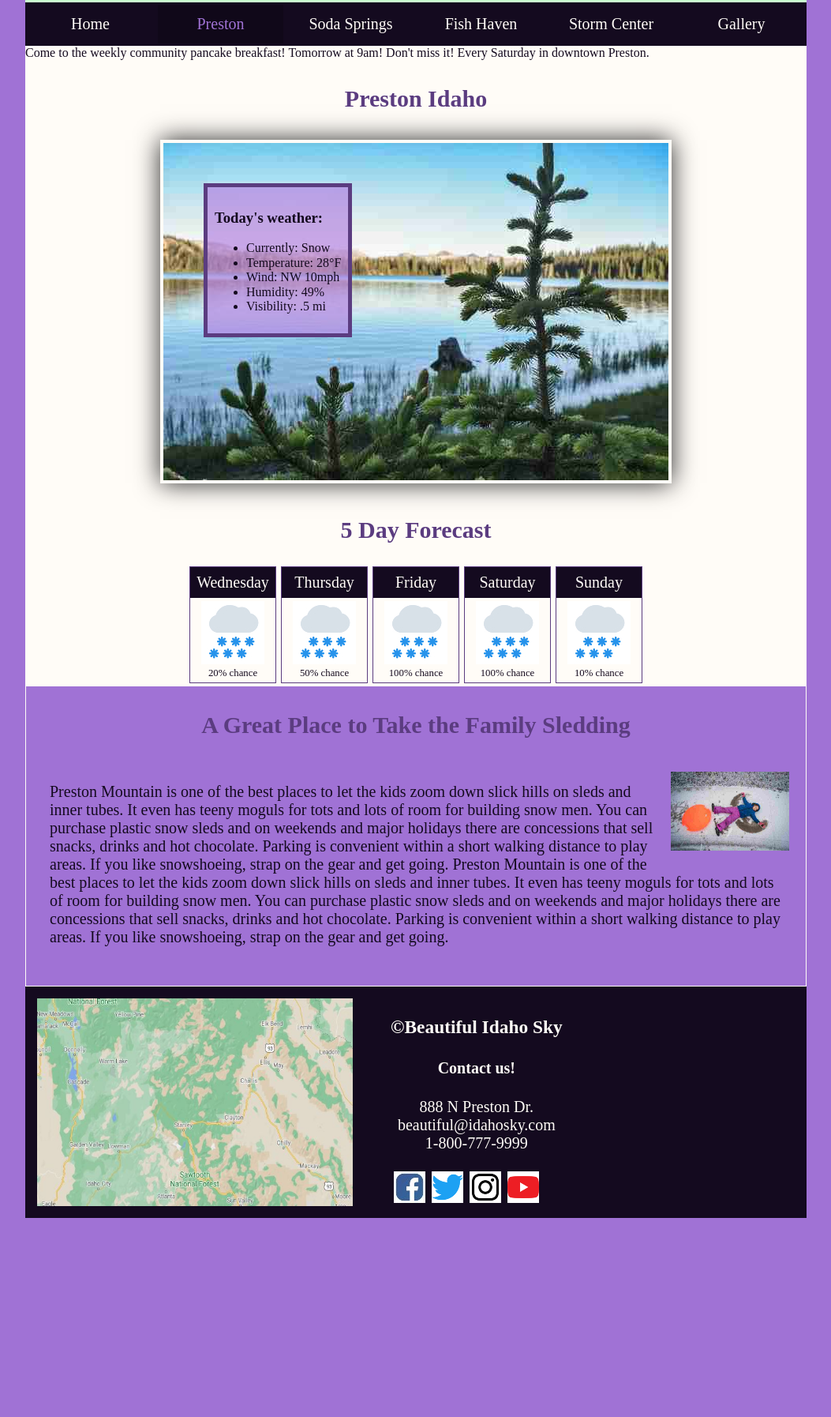
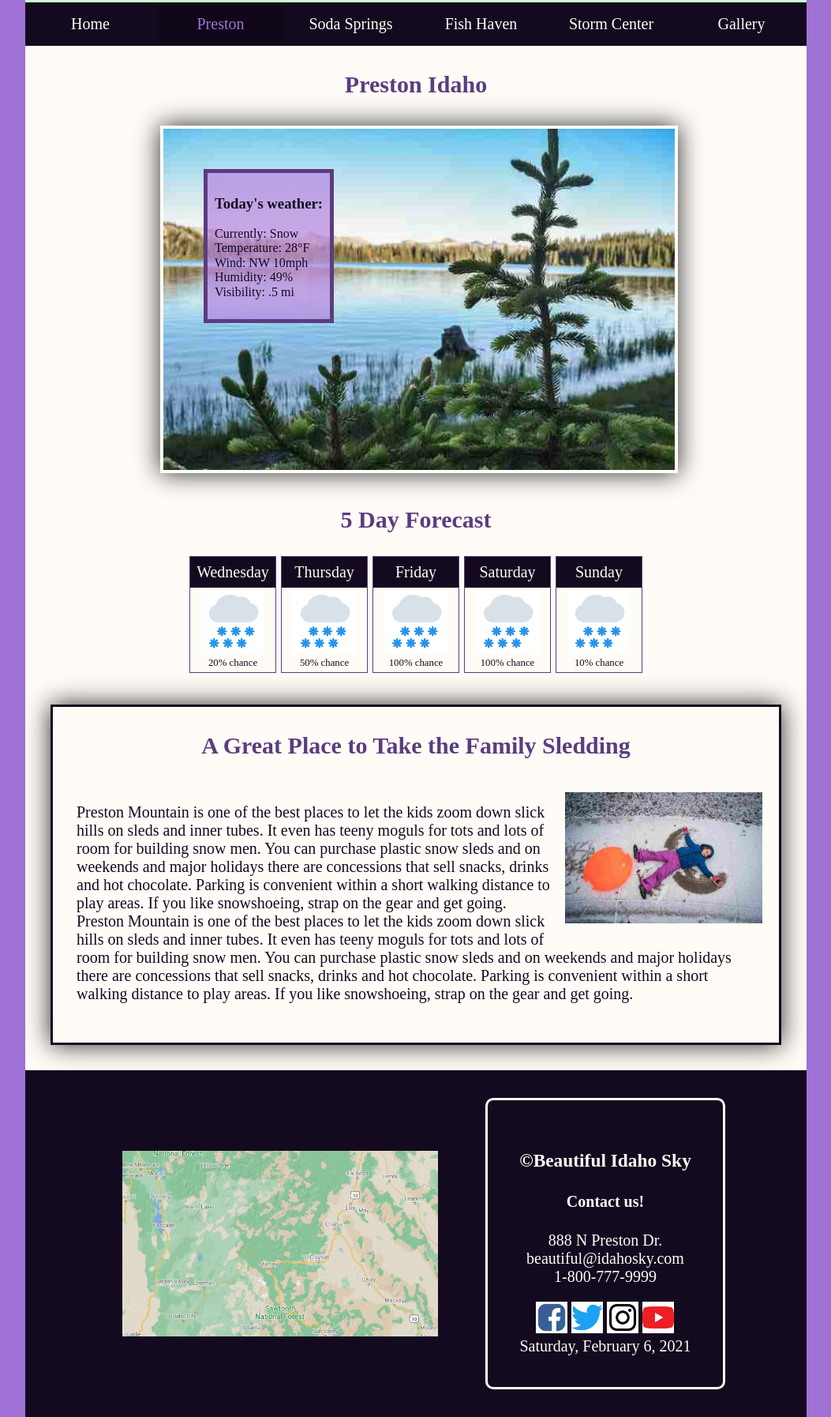
Before and after one commit to erlacla/wdd230, a plain HTML site: page lesson5/preston-5.html in a window 1280 px wide. Shown: the part 133-1927 px from the top of the page at 79% size, without its empty margins (113-1166 px from the left). Before the commit the page ends 1675 px from the top, so only its background shows below. Drawn offline with Linux system fonts and the light colour scheme; a web font is replaced by a local one.

Commit message:
preston page updates

```diff
--- a/lesson4/css/medium.css
+++ b/lesson4/css/medium.css
@@ -23,4 +23,27 @@
   h1 {
     font-size: 30px;
   }
+  footer {
+    display: flex;
+  }
+  #preston-map {
+    width: 100%;
+  }
+
+  .position-weather-box {
+    position: relative;
+    margin: 10px auto;
+  }
+  .todaysWeather {
+    border: 5px solid #5b3c80;
+    background-color: rgba(182, 134, 226, 0.7);
+    padding: 9px;
+    position: absolute;
+    top: 55px;
+    left: 55px;
+    font-family: "Fenix", serif;
+  }
+  header h1 {
+    max-width: 0;
+  }
 }
--- a/lesson5/css/large.css
+++ b/lesson5/css/large.css
@@ -14,4 +14,7 @@
     h1 {
       font-size: 40px;
     }
+    footer {
+      display: flex;
+    }
   }
--- a/lesson5/css/small.css
+++ b/lesson5/css/small.css
@@ -24,11 +24,15 @@ header {
   font-family: "Fenix", serif;
   text-align: center;
 }
+header h1 {
+  max-width: 200px;
+  font-size: 28px;
+}
 
 body {
   color: #140a1f;
   background-color: #a072d5;
-    max-width: 500px;
+ display: block;
   margin: 0 auto;
 }
 
@@ -69,7 +73,8 @@ header {
 }
 nav a:hover,
 #active:hover,
-  button:hover {
+button:hover,
+footer a:hover {
   background-color: #fffcf7;
   color: #36454f;
 }
@@ -80,28 +85,32 @@ header {
 main {
   background-color: #fffcf7;
   display: grid;
-    max-width: 995px;
+  max-width: 1000px;
   margin: 0 auto;
 }
-
 
 h1 {
   color: #140a1f;
   margin: 0;
   font-size: 25px;
+  font-family: "Fenix", serif;
 }
 h2 {
   color: #5b3c80;
   text-align: center;
   margin-top: 2rem;
   font-size: 30px;
+  font-family: "Fenix", serif;
 }
 p {
   font-size: 20px;
   padding: 30px;
+  font-family: "Fenix", serif;
 }
 footer {
-    display: flex;
+  display: grid;
+  align-items: center;
+  justify-content: center;
   color: #fffcf7;
   text-align: center;
   padding: 0.75rem;
@@ -111,13 +120,12 @@ header {
   background-color: #140a1f;
   max-width: 995px;
   margin: 0 auto;
+  font-family: "Fenix", serif;
 }
 footer a {
   color: #fffcf7;
 }
-  footer section {
-      padding-left: 3rem;
-  }
+
 .position-weather-box {
   position: relative;
   margin: 10px auto;
@@ -129,26 +137,25 @@ header {
   position: absolute;
   top: 55px;
   left: 55px;
-
-
+  font-family: "Fenix", serif;
 }
 
 #idahoLake {
-      display: block;
-      margin-right: auto;
-    margin-left: auto;
-    max-width: 100%;
+  width: 100%;
   height: auto;
   box-shadow: 0 0 30px rgb(41, 41, 41);
 }
+section ul {
+  list-style-type: none;
+  font-size: 10;
+  padding: 0;
+}
 .grid {
   display: grid;
-    grid-template-columns: repeat(auto-fit, minmax(50px,1fr));
+  grid-template-columns: repeat(auto-fit, minmax(50px, 1fr));
   max-width: 580px;
   margin: 0 auto;
   font-size: 20px;
-
-
 }
 
 .grid-top {
@@ -156,9 +163,10 @@ header {
   text-align: center;
   color: #fffcf7;
   background-color: #140a1f;
-padding: .5rem;
+  padding: 0.5rem;
+  font-family: "Fenix", serif;
 }
-.grid-lines{
+.grid-lines {
   border: 1px solid #5b3c80;
   margin: 3px;
 }
@@ -169,6 +177,9 @@ padding: .5rem;
   font-size: 0.8rem;
   text-align: center;
 }
+#fivedayforcast {
+  margin-bottom: 5px;
+}
 div img {
   padding: 0.25rem;
   display: block;
@@ -177,24 +188,40 @@ div img {
 }
 .article {
   color: #140a1f;
-    background-color: #a072d5;
-    border: 1px solid #fffcf7;
+  background-color:  #fffcf7;
+  border: 3px solid #140a1f;
+  margin: 2rem;
+  box-shadow: 0 0 30px rgb(41, 41, 41);
 }
 #sled {
   float: right;
   margin-right: 5px;
-    width: 150px;
+  width: 250px;
   padding: 1rem;
 }
 #preston-map {
-    max-width: 400px;
-
+  width: 400px;
+  padding: 2em;
 }
 #preston-contact {
   list-style: none;
+}
+.social-media {
+  display: flex;
   padding: 0;
 }
-.social-media {
-    width: 10px;
-    display: flex;
+.footersection {
+  padding: 2em;
+  border: 3px solid #fffcf7;
+  border-radius: 10px;
+  margin: 20px;
 }
+#pancake {
+  display: none;
+  background-color: #5b3c80;
+  color: #fffcf7;
+  padding: .5rem;
+  border: 8px dotted yellow;
+  font-size: 40px;
+  text-align: center;
+}
--- a/lesson5/js/preston-5.js
+++ b/lesson5/js/preston-5.js
@@ -1,16 +1,21 @@
+let today = new Date();
+let currentDay = new Intl.DateTimeFormat("en-US", { dateStyle: "full" }).format(
+  today
+);
+let date = document.querySelector("#currentdate");
+date.textContent = currentDay;
+
 function toggleMenu() {
-    document.getElementById("nav").classList.toggle("hide");
-  }
+  document.getElementById("nav").classList.toggle("hide");
+}
+
+today.getDate() == 5 ? (pancake.style.display = "block") : pancake.style.display === "none";
 
 
-function date() {
-    let getday = new Date();
-    getday.getDate();
-let x = document.getElementById("invite");
-    let display = (getday == 5) ? x.style.display = "block" : x.style.display === "none";
-}
-
-let today = new Date();
-let currentDay = new Intl.DateTimeFormat("en-US", { dateStyle: "full" }).format(today);
-let date = document.querySelector("#currentdate");
-date.textContent = currentDay;
+if (!localStorage.visited) {
+    localStorage.setItem('siteVisitCount', site_visit + 1);
+    // set update to DOM element
+    document.getElementById("result").innerHTML = 'Welcome, You visited this page '+ localStorage.siteVisitCount + 'time';
+    // need to send updated value to database
+    localStorage.visited = true;
+  }
--- a/lesson5/preston-5.html
+++ b/lesson5/preston-5.html
@@ -9,9 +9,7 @@
       content="Stay updated with current weather conditions and news
     in south-east Idaho, here at Beautiful Idaho Sky. We help build a tight knit community."
     />
-    <link
-      rel="shortcut icon" href="../favicon.ico" type="image/x-icon"
-    />
+    <link rel="shortcut icon" href="../favicon.ico" type="image/x-icon" />
     <link rel="stylesheet" href="../css/normalize.css" />
     <link rel="preconnect" href="https://fonts.gstatic.com" />
     <link
@@ -42,11 +40,17 @@
       </ul>
     </nav>
     <main>
-        <div onLoad="date()" id="invite">Come to the weekly community pancake breakfast! Tomorrow at 9am!
-            Don't miss it! Every Saturday in downtown Preston.</div>
+      <div id="pancake">
+        <p>Come to the weekly community pancake breakfast! Tomorrow at 9am! Don't
+        miss it! Every Saturday in downtown Preston.</p>
+      </div>
       <h2>Preston Idaho</h2>
       <div class="position-weather-box">
-      <img id="idahoLake" src="images/hero.jpg" alt="An Idaho lake in Preston">
+        <img
+          id="idahoLake"
+          src="images/hero.jpg"
+          alt="An Idaho lake in Preston"
+        />
         <section class="todaysWeather">
           <h3>Today's weather:</h3>
           <ul>
@@ -58,55 +62,65 @@
           </ul>
         </section>
       </div>
-      <div>
+      <div id="fivedayforcast">
         <h2>5 Day Forecast</h2>
         <div class="grid">
           <div class="grid-lines">
             <span class="grid-top">Wednesday</span>
-                  <img src="images/snowicon.jpg" alt="Snow Icon">
+            <img src="images/snowicon.jpg" alt="Snow Icon" />
             <span class="forecast">20% chance</span>
           </div>
           <div class="grid-lines">
             <span class="grid-top">Thursday</span>
-                  <img src="images/snowicon.jpg" alt="Snow Icon">
+            <img src="images/snowicon.jpg" alt="Snow Icon" />
             <span class="forecast">50% chance</span>
           </div>
           <div class="grid-lines">
             <span class="grid-top">Friday</span>
-                  <img src="images/snowicon.jpg" alt="Snow Icon">
+            <img src="images/snowicon.jpg" alt="Snow Icon" />
             <span class="forecast">100% chance</span>
           </div>
           <div class="grid-lines">
             <span class="grid-top">Saturday</span>
-                  <img src="images/snowicon.jpg" alt="Snow Icon">
+            <img src="images/snowicon.jpg" alt="Snow Icon" />
             <span class="forecast">100% chance</span>
           </div>
           <div class="grid-lines">
             <span class="grid-top">Sunday</span>
-                  <img src="images/snowicon.jpg" alt="Snow Icon">
+            <img src="images/snowicon.jpg" alt="Snow Icon" />
             <span class="forecast">10% chance</span>
           </div>
-
         </div>
       </div>
       <section class="article">
         <h2>A Great Place to Take the Family Sledding</h2>
-          <img id="sled" src="images/sleddingPic.jpg" alt="Child with sled in snow">
-          <p>Preston Mountain is one of the best places to let the kids zoom down slick hills on sleds and inner tubes.
-              It even has teeny moguls for tots and lots of room for building snow men. You can purchase plastic snow sleds
-              and on weekends and major holidays there are concessions that sell snacks, drinks and hot chocolate.
-              Parking is convenient within a short walking distance to play areas. If you like snowshoeing, strap on the
-              gear and get going. Preston Mountain is one of the best places to let the kids zoom down slick hills on sleds and inner tubes.
-                It even has teeny moguls for tots and lots of room for building snow men. You can purchase plastic snow sleds
-                and on weekends and major holidays there are concessions that sell snacks, drinks and hot chocolate.
-                Parking is convenient within a short walking distance to play areas. If you like snowshoeing, strap on the
-                gear and get going.</p>
+        <img
+          id="sled"
+          src="images/sleddingPic.jpg"
+          alt="Child with sled in snow"
+        />
+        <p>
+          Preston Mountain is one of the best places to let the kids zoom down
+          slick hills on sleds and inner tubes. It even has teeny moguls for
+          tots and lots of room for building snow men. You can purchase plastic
+          snow sleds and on weekends and major holidays there are concessions
+          that sell snacks, drinks and hot chocolate. Parking is convenient
+          within a short walking distance to play areas. If you like
+          snowshoeing, strap on the gear and get going. Preston Mountain is one
+          of the best places to let the kids zoom down slick hills on sleds and
+          inner tubes. It even has teeny moguls for tots and lots of room for
+          building snow men. You can purchase plastic snow sleds and on weekends
+          and major holidays there are concessions that sell snacks, drinks and
+          hot chocolate. Parking is convenient within a short walking distance
+          to play areas. If you like snowshoeing, strap on the gear and get
+          going.
+        </p>
       </section>
-
     </main>
     <footer>
-      <img id="preston-map" src="images/map.jpg" alt="Footer Map">
-      <section>
+
+        <img id="preston-map" src="images/map.jpg" alt="Footer Map" />
+        <section class="footersection">
           <h3>&copy;Beautiful Idaho Sky</h3>
           <h4>Contact us!</h4>
           <ul id="preston-contact">
@@ -114,15 +128,20 @@
             <li>beautiful@idahosky.com</li>
             <li>1-800-777-9999</li>
           </ul>
-<div class="social-media">
-    <img src="images/Facebookicon.jpg" alt="Facebook Icon">
-    <img src="images/Twittericon.jpg" alt="Twitter Icon">
-    <img src="images/Instagramicon.jpg" alt="Instagram Icon">
-    <img src="images/Youtubeicon.jpg" alt="Youtube Icon">
-</div>
+          <section class="socialmediasection">
+
+            <a href="#"><img src="images/Facebookicon.jpg" alt="Facebook Icon" /></a>
+            <a href="#"><img src="images/Twittericon.jpg" alt="Twitter Icon" /></a>
+            <a href="#"><img src="images/Instagramicon.jpg" alt="Instagram Icon" /></a>
+            <a href="#"><img src="images/Youtubeicon.jpg" alt="Youtube Icon" /></a>
+
+        </section>
+          <span id="currentdate"></span>
         </section>
 
-      <span id="currentdate"></span>
+      <section>
+        <span id="result"></span>
+      </section>
     </footer>
     <script src="js/preston-5.js"></script>
   </body>
```
Lines whose indentation alone changed are shown as unchanged.
